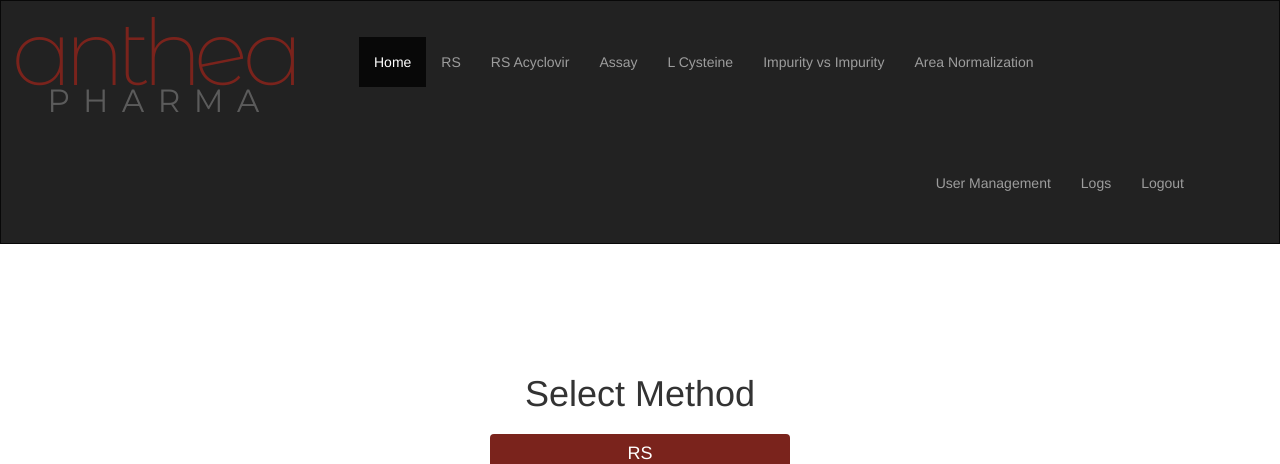
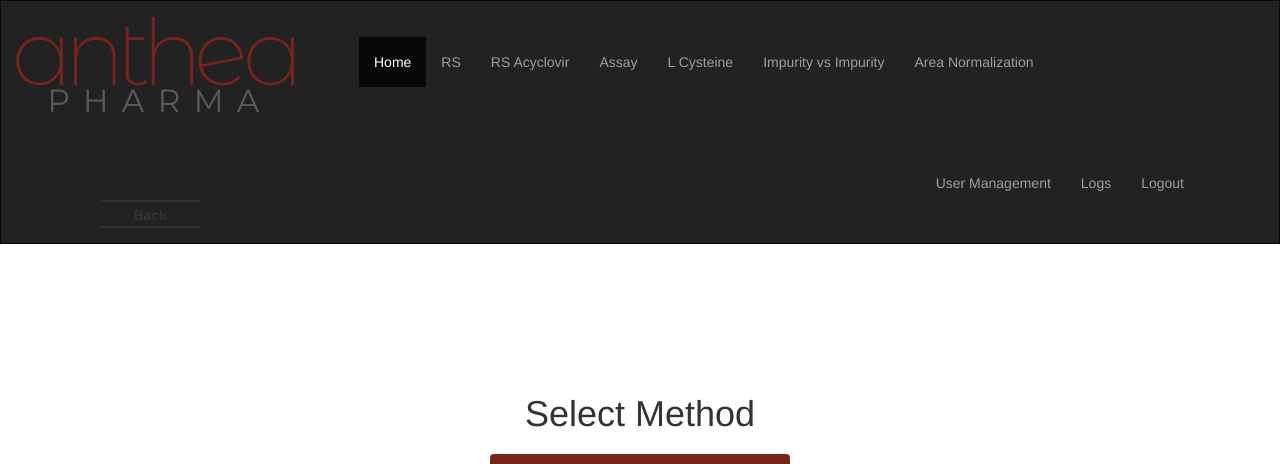
Before and after one commit to whyusharthwhy/CI-CD_imp_calc, a Flask app: page /index in a window 1280 px wide. Shown: the top 464 px of the page. Run offline with Flask 2, Linux system fonts and the light colour scheme; the visitor is signed in with stand-in values (Sample User, id 1); data comes from the database, SQL or seed files in the repository; both versions use the stored data as it was after the commit; parts of the project's set-up code (start-up, migrations or seed data) failed here and were passed over; some libraries are stand-ins or nearby versions.

Commit message:
Update-fucntionality,prefilled,back-button backend

```diff
--- a/imp_calc/forms.py
+++ b/imp_calc/forms.py
@@ -54,8 +54,7 @@
     username = StringField(label='User Name:', validators = [Length(min=1,max=30), DataRequired()])
     role = SelectField(label='Role', choices=[('a', 'Admin'), ('m', 'Manager'), ('u', 'User')])
     password1 = PasswordField(label='Password:',validators= [Length(min = 6), DataRequired()])
-    password2 = PasswordField(label='Confirm Password:', validators=[EqualTo('password1'), DataRequired()])
-    submit = SubmitField(label='Create Account')
+    submit = SubmitField(label='Update Account')
 
 class UpdateFormM(FlaskForm):
     def validate_username(self, username_to_check):
@@ -71,8 +70,7 @@
     username = StringField(label='User Name:', validators = [Length(min=1,max=30), DataRequired()])
     role = SelectField(label='Role', choices=[('u', 'User')])
     password1 = PasswordField(label='Password:',validators= [Length(min = 6), DataRequired()])
-    password2 = PasswordField(label='Confirm Password:', validators=[EqualTo('password1'), DataRequired()])
-    submit = SubmitField(label='Create Account')
+    submit = SubmitField(label='Update Account')
 class LoginForm(FlaskForm):
 	username = StringField(label='User Name:', validators=[DataRequired()])
 	password = PasswordField(label='Password:', validators=[DataRequired()])
--- a/imp_calc/routes.py
+++ b/imp_calc/routes.py
@@ -119,32 +119,31 @@
     user = User.query.filter_by(id=user_id).first()
     if user:
         return render_template('data.html', user = user)
-    return f"Employee with id ={id} Doenst exist"
+    return f"User with id ={id} Doenst exist"
 
 @app.route('/data/<int:id>/update',methods = ['GET','POST'])
 def update(id):
+    user = User.query.filter_by(id=id).first()
     if current_user.role=='a':
-        form = UpdateFormA()
-    else:
-        form = UpdateFormM()
-    user = User.query.filter_by(id=id).first()
+        form = UpdateFormA(obj=user)
+    elif current_user.role=='m':
+        form = UpdateFormM(obj=user)
     if request.method == 'POST':
         if user:
             db.session.delete(user)
             db.session.commit()
-            form = RegisterForm()
+            # form = RegisterForm()
             if form.validate_on_submit():
-                user_to_create = User(id = id,
+                user_to_update = User(id = id,
                     username=form.username.data,
                     role= form.role.data,
                     password=form.password1.data)
+                db.session.add(user_to_update)
+                db.session.commit()
+                flash(f"Updated successfully", category='info')
             if form.errors !={}:                   # if there are no errors from the validators
                 for err_msg in form.errors.values():
                     flash(f'There was an error while creating user:{err_msg}')
-                db.session.add(user_to_create)
-                db.session.commit()
-                flash(f"Updated successfully", category='info')
-
             return redirect(f'/data/{id}')
         return f"User with id = {id} Does not exist"
 
--- /dev/null
+++ b/imp_calc/static/css/back.css
@@ -0,0 +1,66 @@
+div.backBtn {
+  width: 100px;
+  left: 100px;
+  top: 200px;
+  background-color: #f4f4f4;
+  transition: all 0.4s ease;
+  position: fixed;
+  cursor: pointer;
+}
+
+span.line {
+  bottom: auto;
+  right: auto;
+  top: auto;
+  left: auto;
+  background-color: #333;
+  border-radius: 10px;
+  width: 100%;
+  left: 0px;
+  height: 2px;
+  display: block;
+  position: absolute;
+  transition: width 0.2s ease 0.1s, left 0.2s ease, transform 0.2s ease 0.3s, background-color 0.2s ease;
+}
+
+span.tLine {
+  top: 0px;
+}
+
+span.mLine {
+  top: 13px;
+  opacity: 0;
+}
+
+span.bLine {
+  top: 26px;
+}
+
+div.backBtn:hover span.label {
+  left: 25px
+}
+
+div.backBtn:hover span.line {
+  left: -10px;
+  height: 5px;
+  background-color: #F76060;
+}
+
+div.backBtn:hover span.tLine {
+  width: 25px;
+  transform: rotate(-45deg);
+  left: -15px;
+  top: 6px;
+}
+
+div.backBtn:hover span.mLine {
+  opacity: 1;
+  width: 30px;
+}
+
+div.backBtn:hover span.bLine {
+  width: 25px;
+  transform: rotate(45deg);
+  left: -15px;
+  top: 20px;
+}
--- a/imp_calc/templates/base.html
+++ b/imp_calc/templates/base.html
@@ -10,6 +10,7 @@
   <script src="https://code.jquery.com/ui/1.13.1/jquery-ui.js"></script>
   <script src="url_for('static', filename='script.js')"></script>
   <link rel="stylesheet" href="{{ url_for('static', filename='css/admin.css') }}">
+  <link rel="stylesheet" href="{{ url_for('static', filename='css/back.css') }}">
   <link rel="stylesheet" href="https://code.jquery.com/ui/1.13.1/themes/base/jquery-ui.css">
   <style>
     /* Remove the navbar's default margin-bottom and rounded borders */
@@ -140,6 +141,23 @@
   <main>
     {% block main %}{% endblock %}
   </main>
+  <!--                                Nav btn                                                                     -->
+<div class="backBtn">
+      <span class="line tLine"></span>
+      <span class="line mLine"></span>
+      <span onclick="window.history.go(-1)" class="label" style="
+  position: absolute;
+  left: 0px;
+  top: 5px;
+  width: 100%;
+  text-align: center;
+  transition: all 0.4s ease;
+  font-size: 1em;
+  color: #333;
+">Back</span>
+      <span class="line bLine"></span>
+  </div>
+<!--                                Nav btn  Khatam                                                                    -->
   <footer class="container-fluid text-center fixed-bottom">
     <p>Document Automation Suite. Anthea Pharma 2022. Ver 2.0 </p>
   </footer>
--- a/imp_calc/templates/index.html
+++ b/imp_calc/templates/index.html
@@ -34,8 +34,9 @@
 </div>
 {% endblock %}
 {% block main %}
+<br>
+
 {% if remaining_days <= 3 %}
-<br>
 <div class=" text-center">
     <div class="col-sm-11">
     <a href="{{ url_for('change_password') }}"><button type="button" class="bg-info text-center text-lg-start navbar-right">Password Expiring in {{ remaining_days }} days, Click here to change</button>
--- a/imp_calc/templates/update.html
+++ b/imp_calc/templates/update.html
@@ -21,7 +21,8 @@
 -->
 <body class="text-center">
     <div class="container">
-      <form id="form">
+      <form id="form" method="POST">
+        {{ form.csrf_token }}
         <div class="form-field">
           {{ form.username.label(class="form-label") }}
           {{ form.username(class="form-control", placeholder="Username") }}
```
Also changed, not shown: imp_calc/templates/datalist.html (+2 -5 lines), instance/site.db.
